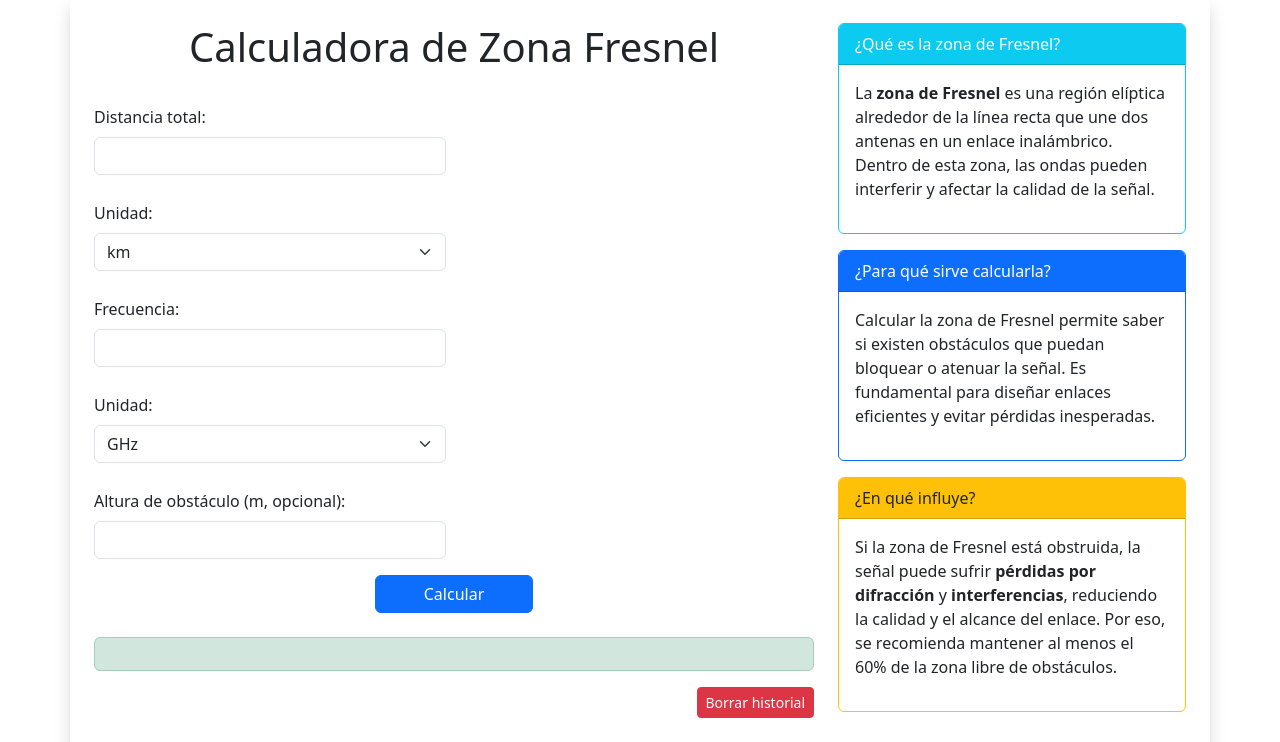
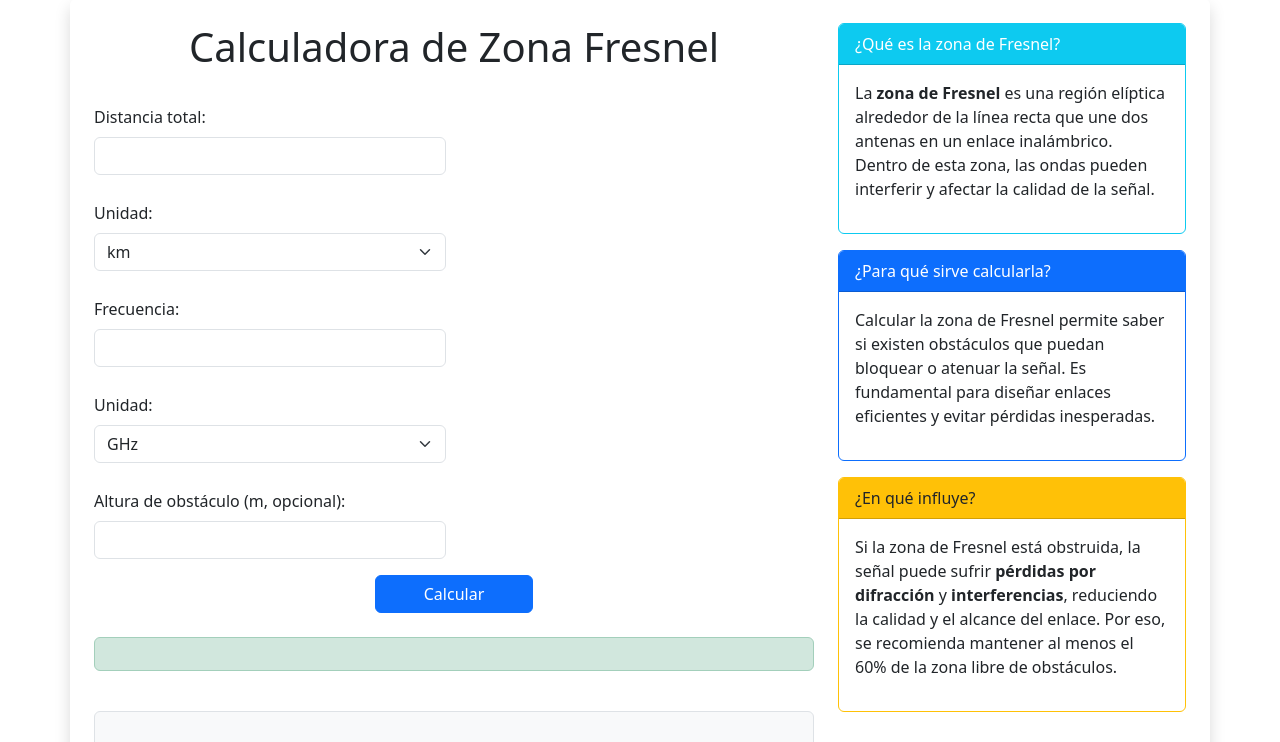
Before and after one commit to YagoBona/Fresnel, a Flask app: page / in a window 1280 px wide. Shown: the part 69-811 px from the top of the page. Run offline with Flask 3, Linux system fonts and the light colour scheme; a map, chart or similar area stays blank.

Commit message:
arreglos

```diff
--- a/app.py
+++ b/app.py
@@ -5,18 +5,10 @@ from collections import deque
 app = Flask(__name__)
 app.secret_key = 'supersecretkey'
 
-# ...existing code...
-
-
-# ...existing code...
-
 @app.route('/borrar_historial', methods=['POST'])
 def borrar_historial():
     session['historial'] = []
     return jsonify({'mensaje': 'Historial borrado'})
-from flask import Flask, render_template, request, jsonify, session
-import math
-from collections import deque
 
 app = Flask(__name__)
 app.secret_key = 'supersecretkey'
@@ -62,22 +54,27 @@ def calcular():
 
 
     obstaculo_afecta = False
+    advertencia_obstruccion = None
     if altura_obstaculo > 0 and fresnel > 0:
-        if altura_obstaculo > fresnel:
+        porcentaje_obstruccion = altura_obstaculo / fresnel
+        if porcentaje_obstruccion > 0.4:
             obstaculo_afecta = True
+            advertencia_obstruccion = "No debería funcionar: la obstrucción supera el 40% del radio de Fresnel. El enlace está afectado."
 
     explicacion = (
         f"La zona de Fresnel calculada es de {fresnel} m. "
         f"La pérdida por espacio libre es de {perdida_espacio_libre if perdida_espacio_libre else 'N/A'} dB. "
         f"{'El obstáculo afecta la zona de Fresnel.' if obstaculo_afecta else 'No hay obstrucción significativa.'}"
     )
+    if advertencia_obstruccion:
+        explicacion += f"\n{advertencia_obstruccion}"
 
     comparaciones = []
-    comparaciones = []  # Eliminado, no se calculan comparaciones
+    comparaciones = []
 
-    # Siempre tomar el historial de la sesión, si no existe, crear uno vacío
+
     historial = session.get('historial', [])
-    # Si el historial fue borrado, será una lista vacía
+
     resultado = {
         'distancia': distancia,
         'unidad_distancia': unidad_distancia,
@@ -87,7 +84,7 @@ def calcular():
         'perdida_espacio_libre': perdida_espacio_libre if perdida_espacio_libre else None,
         'altura_obstaculo': altura_obstaculo,
         'obstaculo_afecta': obstaculo_afecta,
-        'explicacion': explicacion,
+    'explicacion': explicacion,
     }
     historial.append(resultado)
     session['historial'] = historial[-10:]
--- a/static/script.js
+++ b/static/script.js
@@ -1,13 +1,4 @@
-// Borrar historial
-document.addEventListener('DOMContentLoaded', function() {
-    const btn = document.getElementById('borrarHistorial');
-    if (btn) {
-        btn.addEventListener('click', async function() {
-            await fetch('/borrar_historial', { method: 'POST' });
-            document.getElementById('historial').innerHTML = '<b>Historial de cálculos:</b> <i>Vacío</i>';
-        });
-    }
-});
+
 document.getElementById('fresnelForm').addEventListener('submit', async function(e) {
     e.preventDefault();
 
@@ -45,16 +36,20 @@ document.getElementById('fresnelForm').addEventListener('submit', async function
         <b>Pérdida por espacio libre:</b> ${res.perdida_espacio_libre !== null ? formatNum(res.perdida_espacio_libre) : 'N/A'} dB<br>
         <b>Obstáculo:</b> ${res.altura_obstaculo ? formatNum(res.altura_obstaculo) + ' m' : 'No especificado'}<br>
         <b>¿Obstruye?</b> ${res.obstaculo_afecta ? 'Sí' : 'No'}`;
-    document.getElementById('explicacion').innerText = res.explicacion;
+    // Mostrar siempre el porcentaje de obstrucción
+    let porcentaje = '';
+    if (res.altura_obstaculo && res.fresnel) {
+        porcentaje = ` Porcentaje de obstrucción: ${((res.altura_obstaculo / res.fresnel) * 100).toFixed(1)}%.`;
+    }
+    if (res.obstaculo_afecta && res.altura_obstaculo && res.fresnel) {
+        document.getElementById('explicacion').innerHTML = `<span style=\"color:red;font-weight:bold;\">No debería funcionar: la obstrucción supera el 40% del radio de Fresnel. El enlace está afectado.${porcentaje}</span>`;
+    } else {
+        document.getElementById('explicacion').innerHTML = res.explicacion + porcentaje;
+    }
 
 
 
-    let histHtml = '<b>Historial de cálculos:</b><ol>';
-    data.historial.forEach(h => {
-        histHtml += `<li>${formatNum(h.distancia)} ${h.unidad_distancia}, ${formatNum(h.frecuencia)} ${h.unidad_frecuencia} → ${formatNum(h.fresnel)} m</li>`;
-    });
-    histHtml += '</ol>';
-    document.getElementById('historial').innerHTML = histHtml;
+
 
     graficarZonaFresnel(distancia, res.fresnel);
 });
@@ -76,8 +71,17 @@ function graficarZonaFresnel(distanciaKm, fresnel) {
     ctx.strokeStyle = "#ccc";
     ctx.stroke();
 
+    // Ajuste: el radio máximo de fresnel que se puede mostrar
+    // será el 40% de la altura del canvas
+    const radioMaxVisual = alto * 0.4;
+    // Suponemos que el valor máximo de fresnel a mostrar razonablemente es 50m
+    // (puedes ajustar este valor según tus necesidades)
+    const fresnelMax = 50;
+    // Escalamos el radio visualmente
+    const radioVisual = Math.max(5, Math.min(radioMaxVisual, (fresnel / fresnelMax) * radioMaxVisual));
+
     ctx.beginPath();
-    ctx.ellipse(ancho / 2, alto / 2, ancho / 2 - 40, fresnel * 5, 0, 0, 2 * Math.PI);
+    ctx.ellipse(ancho / 2, alto / 2, ancho / 2 - 40, radioVisual, 0, 0, 2 * Math.PI);
     ctx.strokeStyle = "#3498db";
     ctx.lineWidth = 3;
     ctx.stroke();
--- a/templates/index.html
+++ b/templates/index.html
@@ -47,10 +47,7 @@
         <div id="resultado" class="alert alert-success mt-4"></div>
         <div id="explicacion" class="mt-2"></div>
     <!-- Eliminado div de comparaciones -->
-        <div class="d-flex justify-content-between align-items-center mt-2">
-            <div id="historial"></div>
-            <button id="borrarHistorial" class="btn btn-danger btn-sm ms-3" type="button">Borrar historial</button>
-        </div>
+    <!-- Eliminado historial y botón de borrado -->
 
                 <canvas id="grafico" class="mt-4 border rounded" style="background:#f8f9fa;"></canvas>
             </div>
```
